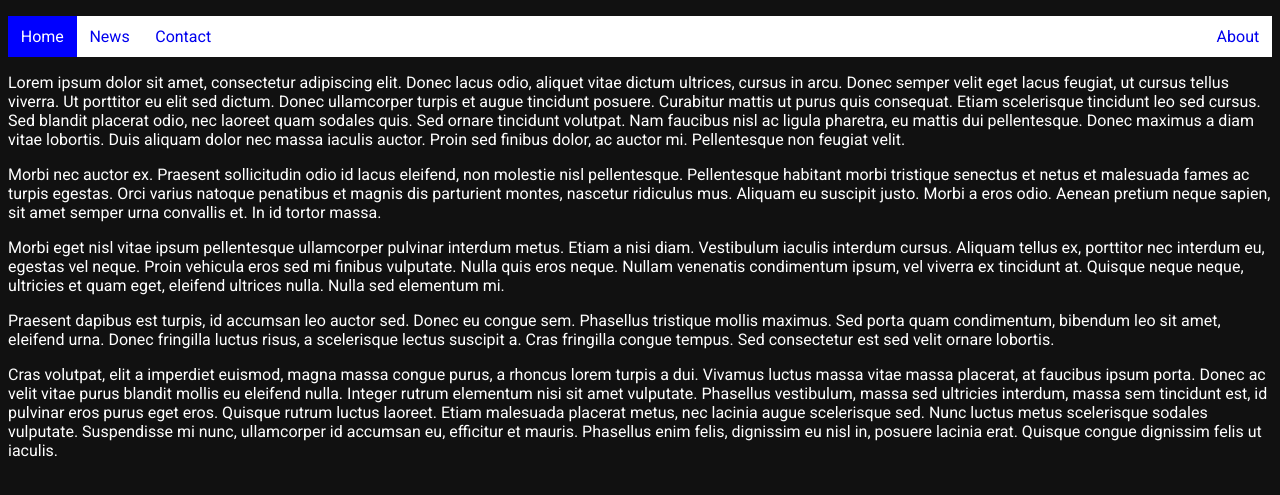
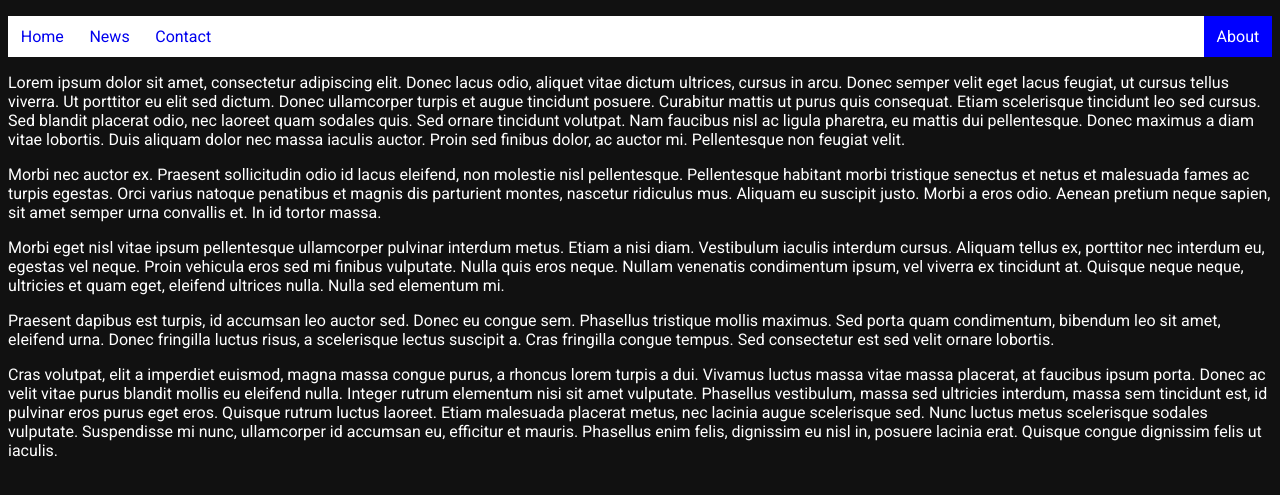
Before and after one commit to MrLilin/sussybaka, a plain HTML site: page about.html in a window 1280 px wide. Shown: the part 143-638 px from the top of the page. Drawn offline with Linux system fonts and the light colour scheme.

Commit message:
fix navbar active button

```diff
--- a/about.html
+++ b/about.html
@@ -16,10 +16,10 @@
 </div><br>
 <div class="menu">
   <ul>
-    <li><a href="index.html" class="active">Home</a></li>
+    <li><a href="index.html">Home</a></li>
     <li><a href="news.html">News</a></li>
     <li><a href="contact.html">Contact</a></li>
-    <li style="float: right;"><a href="about.html">About</a></li>
+    <li style="float: right;"><a href="about.html" class="active">About</a></li>
   </ul>
 </div>
 
```
Also changed, not shown: contact.html (+2 -2 lines), news.html (+2 -2 lines).
